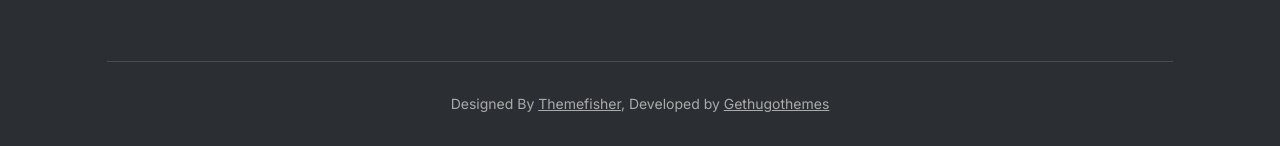
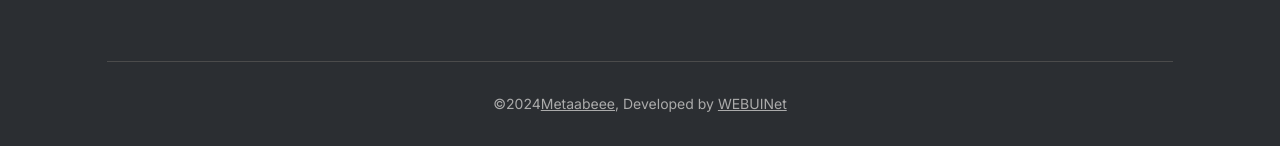
Before and after one commit to netsmg/metaabee, a website: page theme/index.html in a window 1280 px wide. Shown: the part 9451-9597 px from the top of the page. Drawn offline with nearby package versions, Linux system fonts and the light colour scheme.

Commit message:
Update index.html

```diff
--- a/theme/index.html
+++ b/theme/index.html
@@ -899,9 +899,9 @@
                 </div>
             </div>
             <div class="lg:col-10 row py-8 text-center border-[#4B4B4B] border-t">
-                <p class="text-sm text-[#ABABAB]">Designed By <a class="underline hover:text-pri
-                    " href="https:www.themefisher.com">Themefisher</a>, Developed by <a class="underline hover:text-pri
-                    " href="https://gethugothemes.com/">Gethugothemes</a></p>
+                <p class="text-sm text-[#ABABAB]">&copy;2024<a class="underline hover:text-pri
+                    " href="/">Metaabeee</a>, Developed by <a class="underline hover:text-pri
+                    " href="/">WEBUINet</a></p>
             </div>
         </div>
     </div>
```
